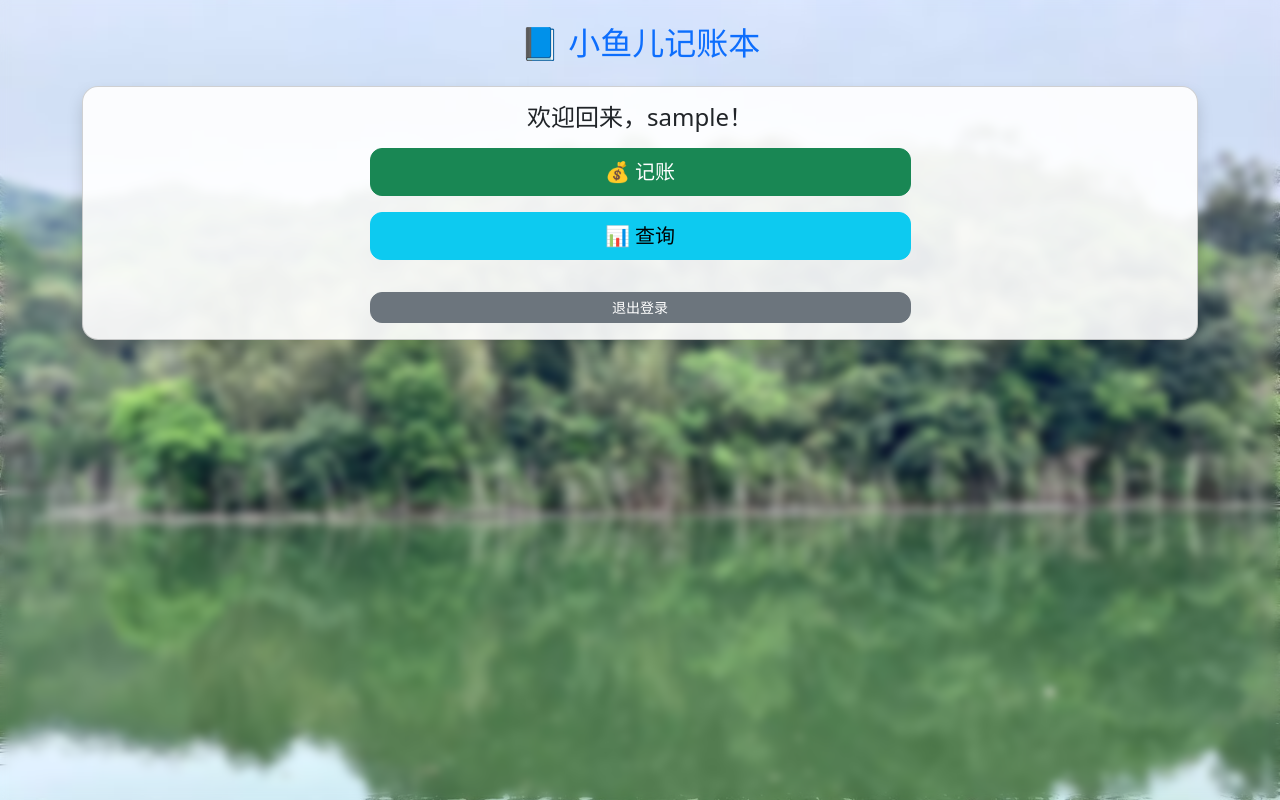
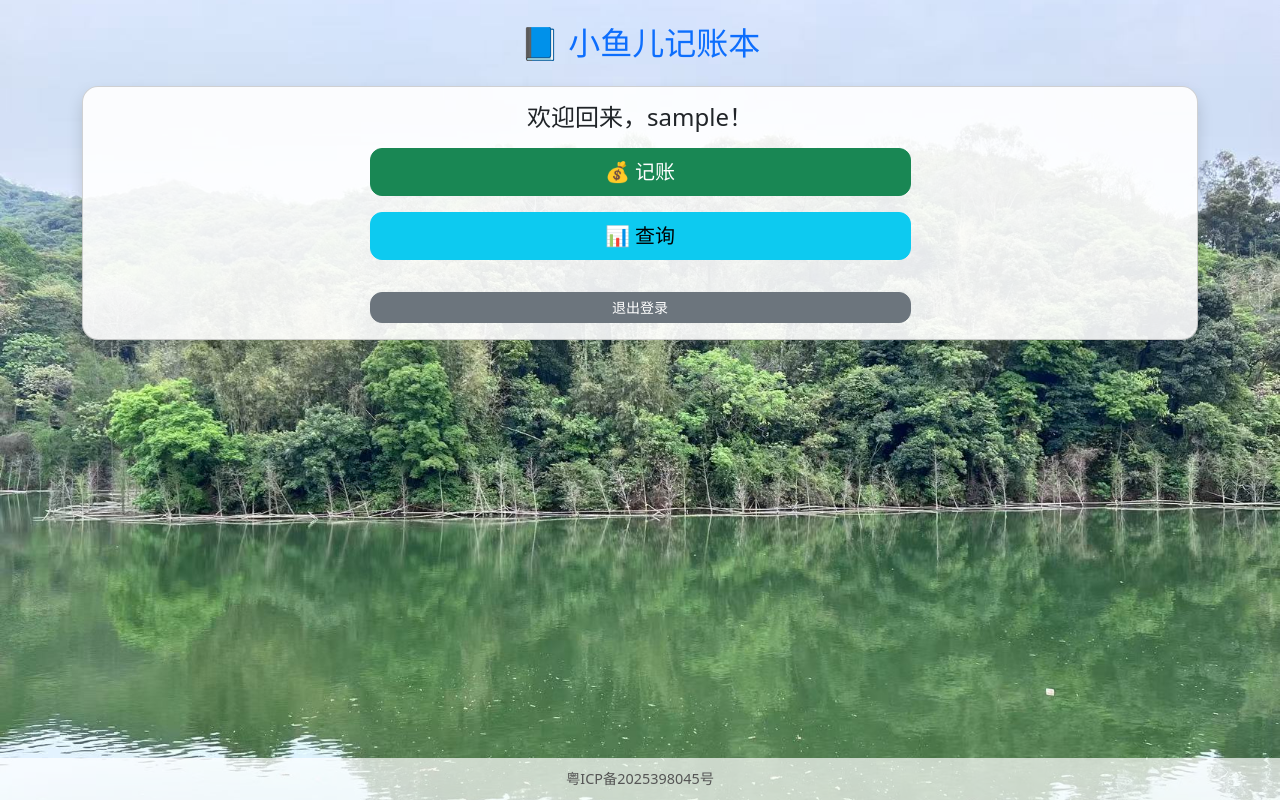
Before and after one commit to stliushaohui/jizhang, a Flask app: page /jz/home in a window 1280 px wide. Run offline with Flask 3, Linux system fonts and the light colour scheme; the visitor is signed in with stand-in values (Sample User, id 1).

Commit message:
添加备案信息

```diff
--- a/templates/layout.html
+++ b/templates/layout.html
@@ -13,7 +13,8 @@
       background-position: center;
       background-repeat: no-repeat;
       min-height: 100vh;
-      backdrop-filter: blur(5px);
+      display: flex;
+      flex-direction: column;
     }
     .card {
       border-radius: 1rem;
@@ -21,6 +22,22 @@
     }
     .btn {
       border-radius: 0.75rem;
+    }
+    .container {
+      flex: 1;
+    }
+    footer {
+      text-align: center;
+      padding: 10px 0;
+      background-color: rgba(255, 255, 255, 0.7);
+      font-size: 0.9rem;
+    }
+    footer a {
+      color: #555;
+      text-decoration: none;
+    }
+    footer a:hover {
+      text-decoration: underline;
     }
   </style>
 </head>
@@ -37,6 +54,12 @@
     {% endwith %}
     {% block content %}{% endblock %}
   </div>
+
+  <!-- 备案信息 -->
+  <footer>
+    <a href="https://beian.miit.gov.cn" target="_blank">粤ICP备2025398045号</a>
+  </footer>
+
   <script src="https://cdn.jsdelivr.net/npm/bootstrap@5.3.3/dist/js/bootstrap.bundle.min.js"></script>
 </body>
 </html>
```
